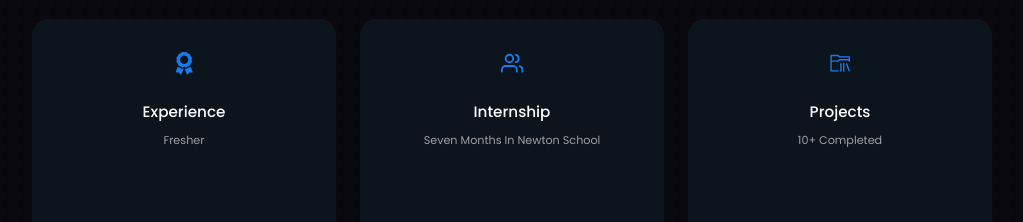
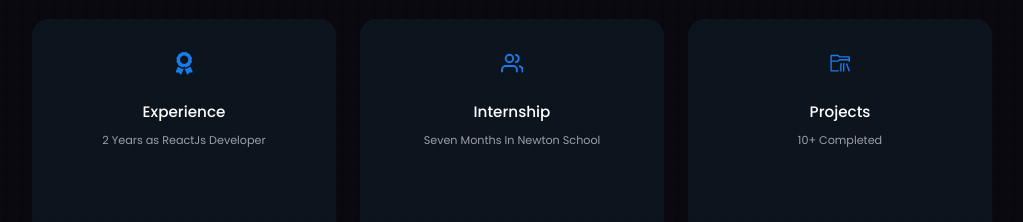
Before and after one commit to Pvoldemorte/My_Portfolio, a React (Create React App) app: page / in a window 1280 px wide. Shown: the part 1020-1242 px from the top of the page, without its empty margins (128-1151 px from the left). Built offline with nearby package versions, Linux system fonts and the light colour scheme.

Commit message:
Update About.jsx

```diff
--- a/src/components/about/About.jsx
+++ b/src/components/about/About.jsx
@@ -18,7 +18,7 @@ const About = () => {
             <article className="about__card">
               <FaAward className="about__icon" />
               <h5>Experience</h5>
-              <small>Fresher</small>
+              <small>2 Years as ReactJs Developer</small>
             </article>
             <article className="about__card">
               <FiUsers className="about__icon" />
```
